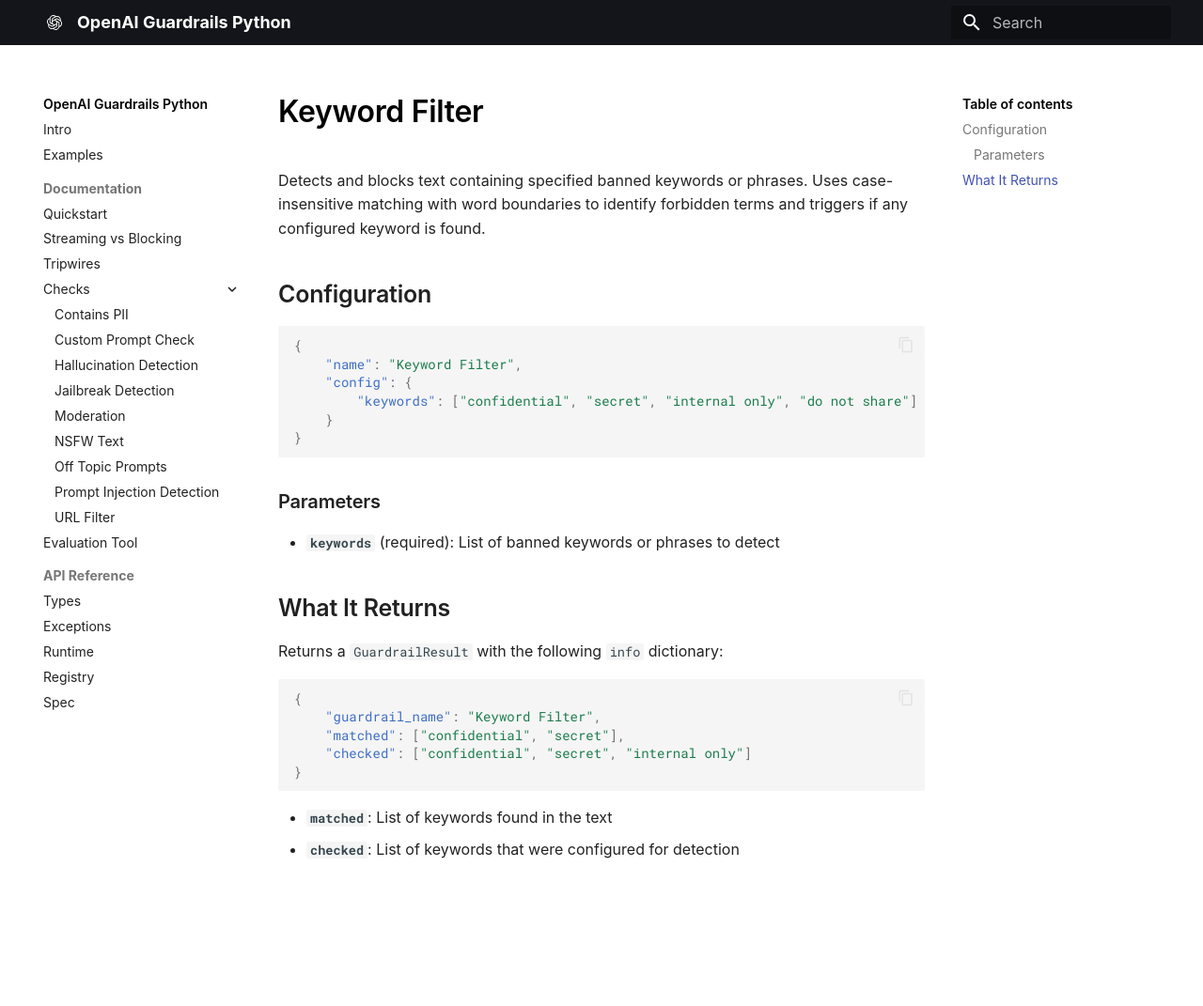
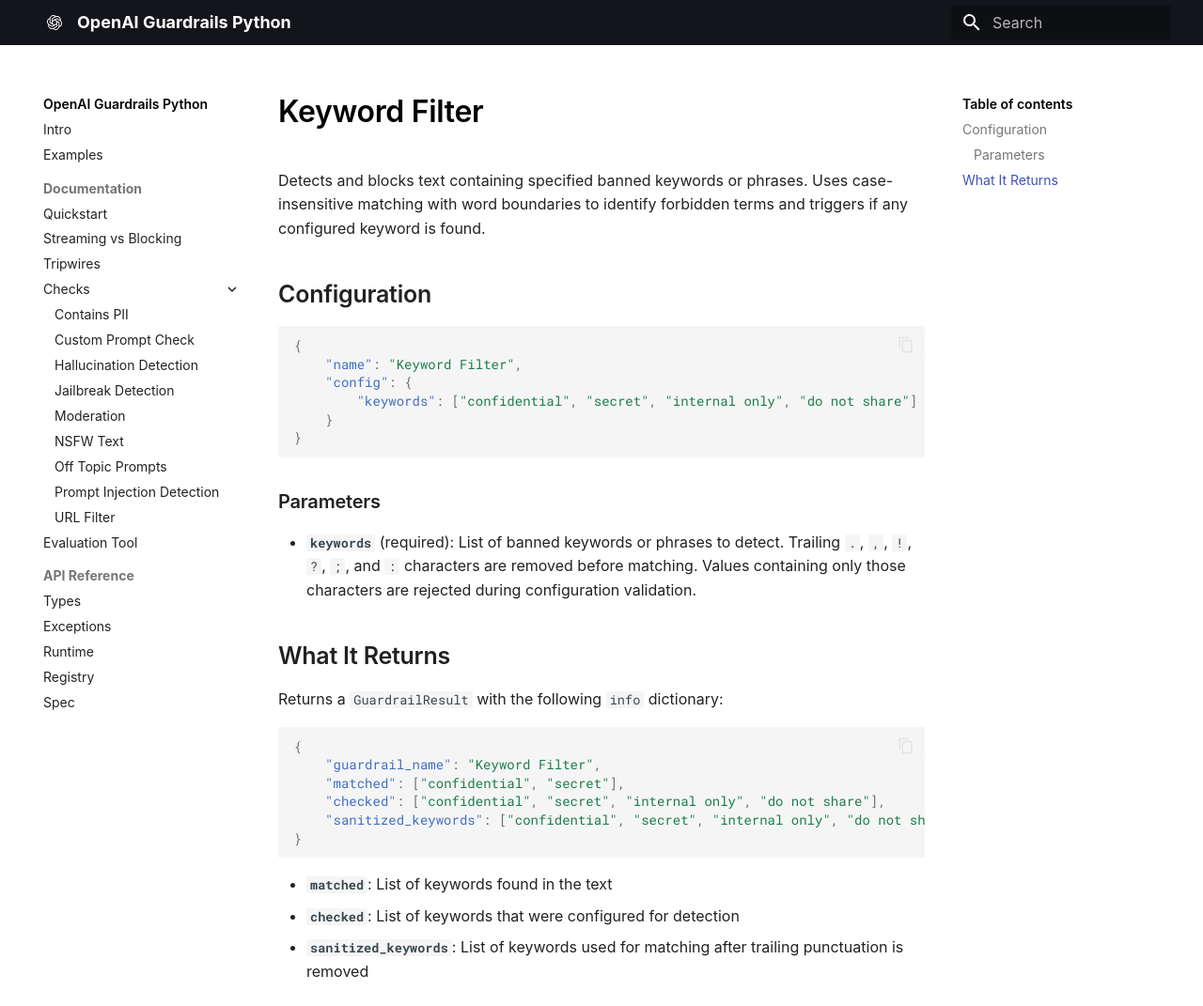
Before and after one commit to openai/openai-guardrails-python, an MkDocs documentation site: the page built from docs/ref/checks/keywords.md, in a window 1280 px wide and 1071 px high. Shown: the whole window at 94% size. Built offline with MkDocs 1.6.1 and Material for MkDocs 9.7.7, drawn with Linux system fonts in a browser that asks for light colours; some web fonts are replaced.

````diff
--- a/docs/ref/checks/keywords.md
+++ b/docs/ref/checks/keywords.md
@@ -15,7 +15,7 @@ Detects and blocks text containing specified banned keywords or phrases. Uses ca
 
 ### Parameters
 
-- **`keywords`** (required): List of banned keywords or phrases to detect
+- **`keywords`** (required): List of banned keywords or phrases to detect. Trailing `.`, `,`, `!`, `?`, `;`, and `:` characters are removed before matching. Values containing only those characters are rejected during configuration validation.
 
 ## What It Returns
 
@@ -25,9 +25,11 @@ Returns a `GuardrailResult` with the following `info` dictionary:
 {
     "guardrail_name": "Keyword Filter",
     "matched": ["confidential", "secret"],
-    "checked": ["confidential", "secret", "internal only"]
+    "checked": ["confidential", "secret", "internal only", "do not share"],
+    "sanitized_keywords": ["confidential", "secret", "internal only", "do not share"]
 }
 ```
 
 - **`matched`**: List of keywords found in the text
 - **`checked`**: List of keywords that were configured for detection
+- **`sanitized_keywords`**: List of keywords used for matching after trailing punctuation is removed
````
Also changed, not shown: README.md (+4 -0 lines), docs/ref/checks/secret_keys.md (+2 -0 lines), docs/ref/checks/urls.md (+6 -4 lines), 2 other files.
